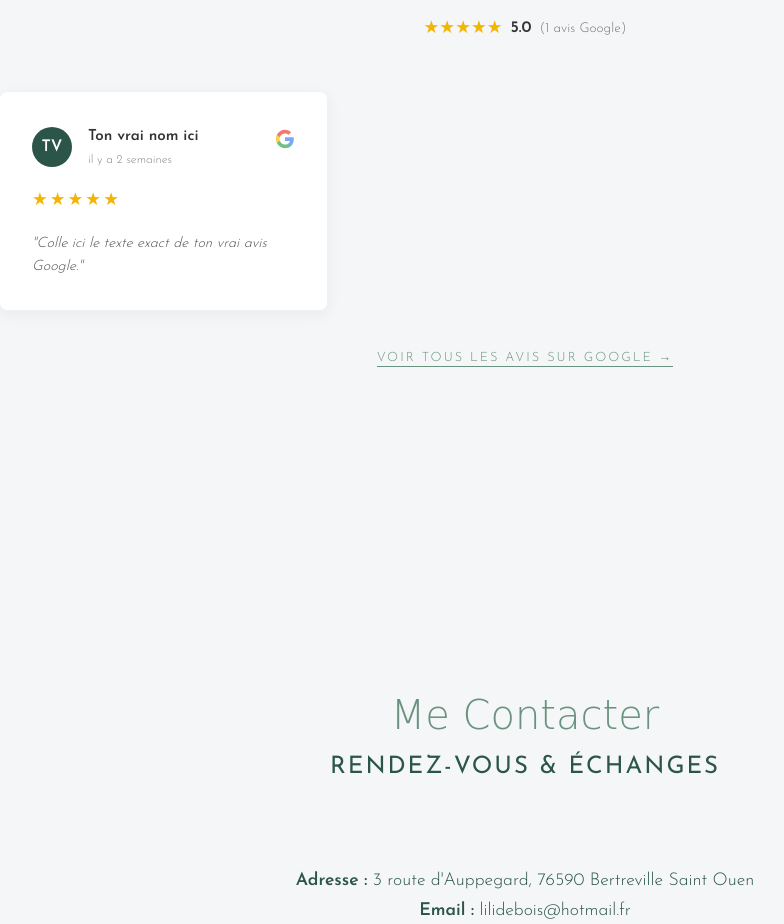
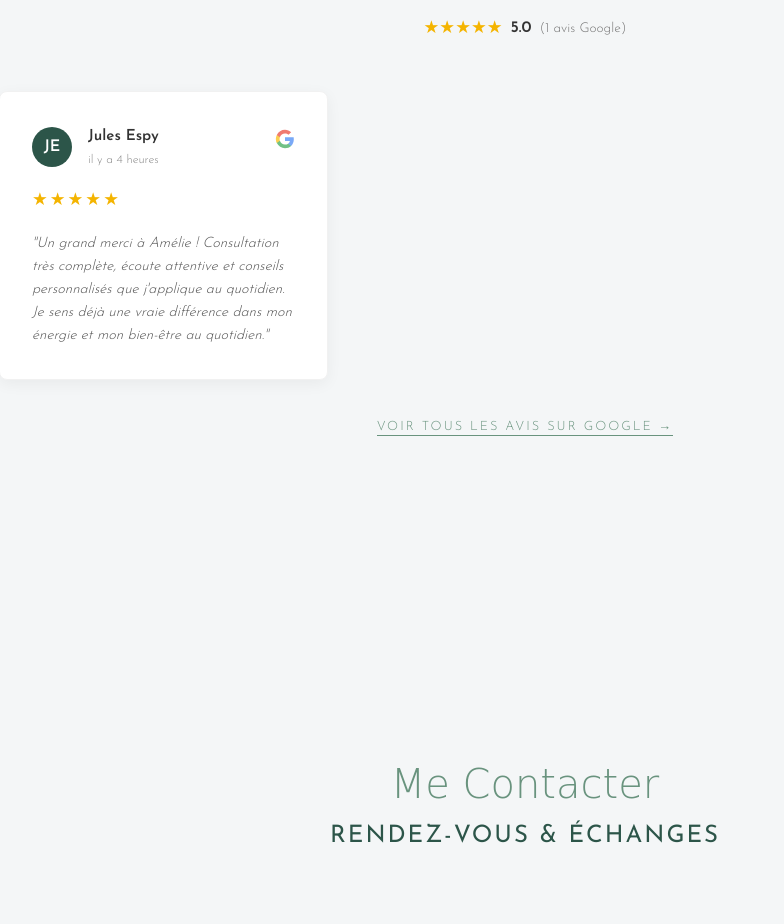
Before and after one commit to gdeboishebert-spec/naturessence-amelie, a website: page index.html in a window 1280 px wide. Shown: the part 5520-6444 px from the top of the page, without its empty margins (115-899 px from the left). Drawn offline with Linux system fonts and the light colour scheme; a web font is replaced by a local one.

Commit message:
Avis réel Jules Espy (5/5) dans reviews.json + schema reviewCount corrigé à 1
Co-Authored-By: Claude Sonnet 4.6 <noreply@anthropic.com>

```diff
--- a/index.html
+++ b/index.html
@@ -101,8 +101,8 @@
       },
       "aggregateRating": {
         "@type": "AggregateRating",
-        "ratingValue": "4.9",
-        "reviewCount": "3",
+        "ratingValue": "5.0",
+        "reviewCount": "1",
         "bestRating": "5",
         "worstRating": "1"
       }
--- a/reviews.json
+++ b/reviews.json
@@ -1,13 +1,13 @@
 {
   "rating": 5.0,
   "total": 1,
-  "gmb_url": "https://search.google.com/local/reviews?placeid=TON_PLACE_ID_ICI",
+  "gmb_url": "https://www.google.com/maps/place/Naturessence+Am%C3%A9lie/@49.853,1.050",
   "reviews": [
     {
-      "name": "Ton vrai nom ici",
-      "date": "il y a 2 semaines",
+      "name": "Jules Espy",
+      "date": "il y a 4 heures",
       "rating": 5,
-      "text": "Colle ici le texte exact de ton vrai avis Google."
+      "text": "Un grand merci à Amélie ! Consultation très complète, écoute attentive et conseils personnalisés que j'applique au quotidien. Je sens déjà une vraie différence dans mon énergie et mon bien-être au quotidien."
     }
   ]
 }
```
